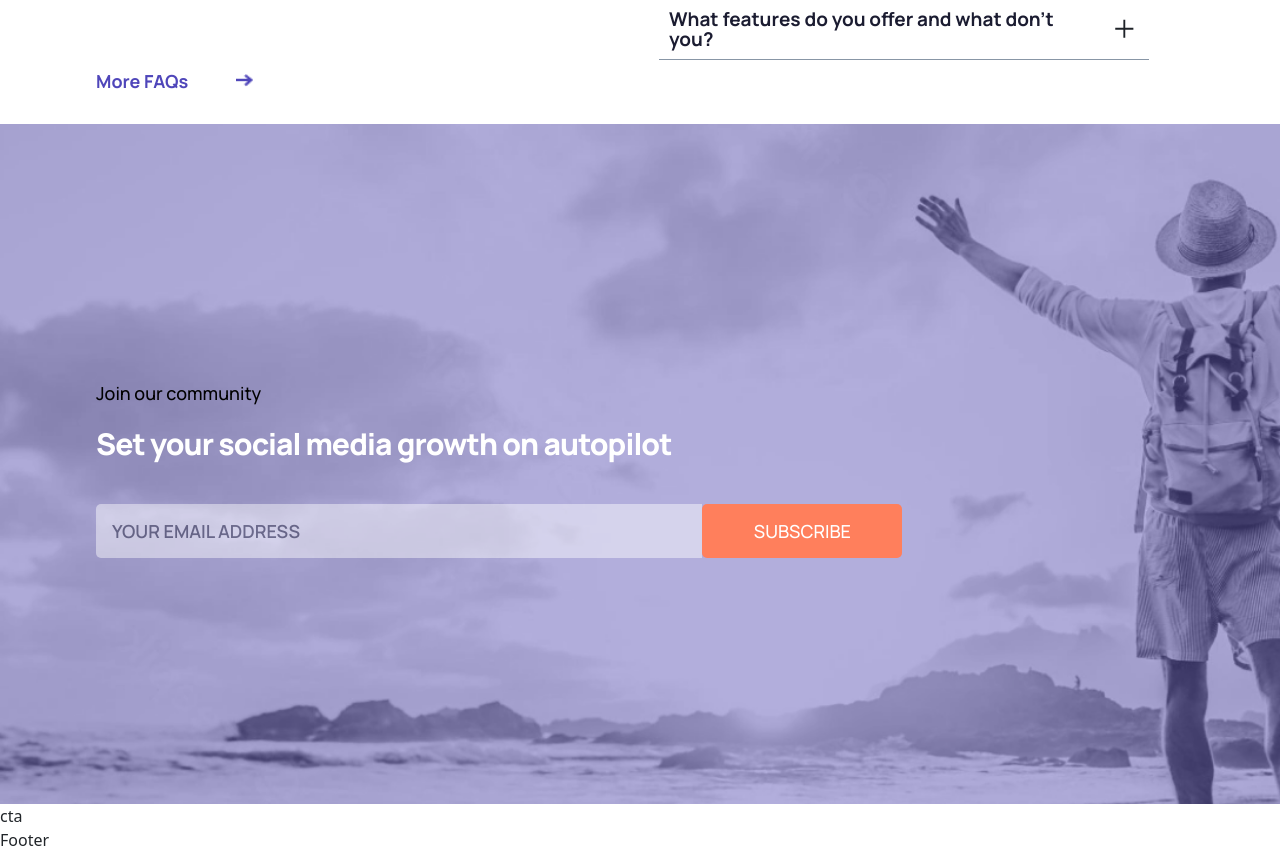
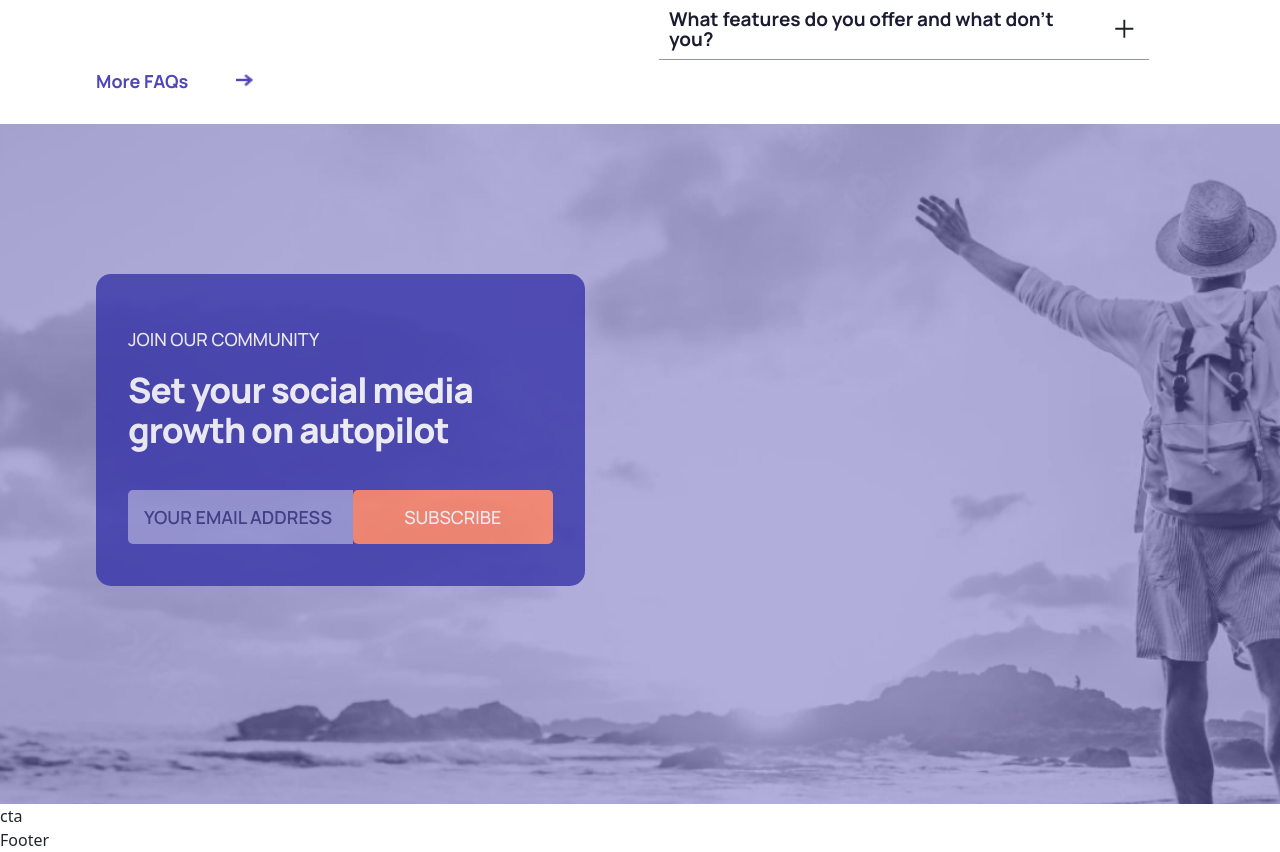
Before and after one commit to jam-jam200/sass-landing-page, a React (Vite) app: page / in a window 1280 px wide. Shown: the part 3986-4838 px from the top of the page. Built offline with nearby package versions, Linux system fonts and the light colour scheme.

Commit message:
subscription section in progress

```diff
--- a/src/components/Subscription/Subscription.jsx
+++ b/src/components/Subscription/Subscription.jsx
@@ -5,8 +5,10 @@ const Subscription = () => {
   return (
     <div className="arshakir__subscribe section__padding" id="products">
       <div className="arshakir__subscribe-content">
-        <p className="heading__text">Join our community</p>
-        <h3>Set your social media growth on autopilot</h3>
+        <p>Join our community</p>
+        <h3>
+          Set your social media <br /> growth on autopilot
+        </h3>
 
         <div className="arshakir__subscribe-content__input">
           <input type="email" placeholder="Your Email Address" />
--- a/src/components/Subscription/Subscription.scss
+++ b/src/components/Subscription/Subscription.scss
@@ -18,17 +18,24 @@
 }
 
 .arshakir__subscribe-content {
-  flex: 0.8;
+  flex: 0.45;
   display: flex;
   justify-content: center;
   align-items: flex-start;
   flex-direction: column;
   margin-right: 5rem;
+  background-color: #3734a9;
+  padding: 2rem;
+  opacity: 0.8;
+  height: 312px;
+  border-radius: 15px;
+  position: relative;
+  top: 150px;
 
   h3 {
     font-family: var(--font-family);
     font-weight: 800;
-    font-size: 30px;
+    font-size: 35px;
     line-height: 40px;
     letter-spacing: -0.03em;
     color: #fff;
@@ -49,7 +56,8 @@
     font-weight: 500;
     font-size: 18px;
     line-height: 29px;
-    color: var(--color-text);
+    color: #fff;
+    text-transform: uppercase;
     margin-top: 1.5rem;
 
     @media screen and (max-width: 650px) {
```
